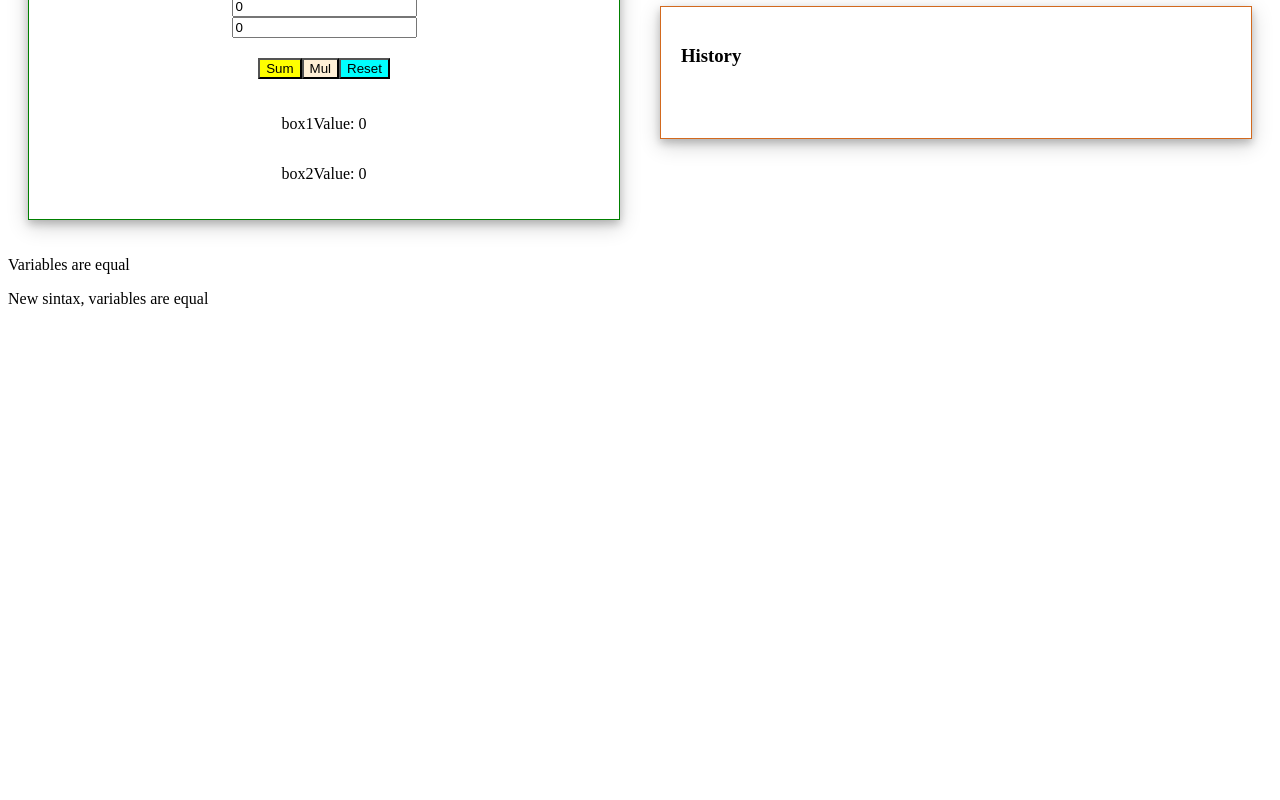
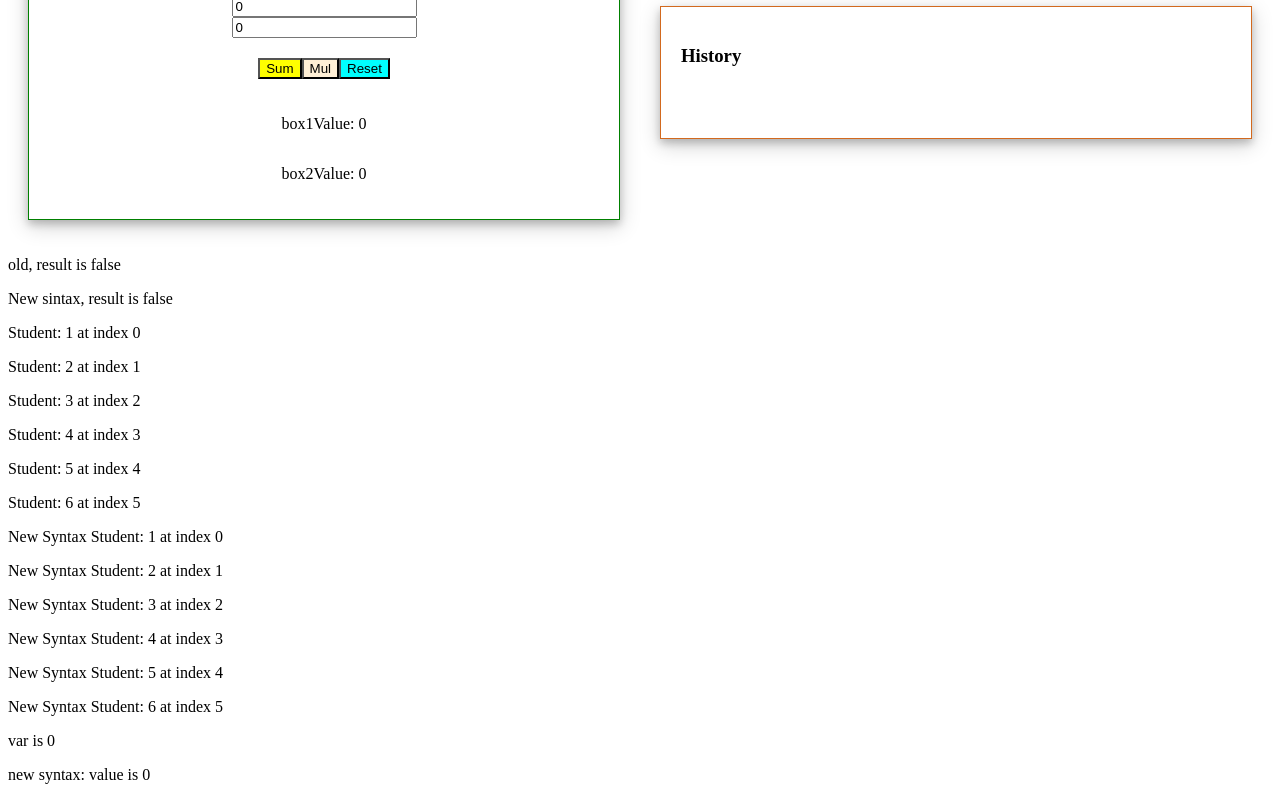
Before and after one commit to marinovivianUPB/Marino-ANGULAR-COURSE-2024, an Angular app in the folder nuevo_proyecto_angular/: page / in a window 1280 px wide. Shown: the part 545-1345 px from the top of the page. Before the commit the page ends 869 px from the top, so only its background shows below. Built offline with nearby package versions, Linux system fonts and the light colour scheme.

Commit message:
[27-09-2024] ng else, ng for and ng switch, new and old syntax

```diff
--- a/nuevo_proyecto_angular/src/app/app.component.html
+++ b/nuevo_proyecto_angular/src/app/app.component.html
@@ -19,8 +19,31 @@
   </div>
 </div>
 
-<p *ngIf="1 === 1">Variables are equal</p>
+<p *ngIf="var1 === var2 else elseold">Variables are equal</p>
+<ng-template #elseold><p>old, result is false</p></ng-template>
 
-@if(1===1){
+@if(var1===var2){
   <p>New sintax, variables are equal</p>
+} @else{
+  <p>New sintax, result is false</p>
 }
+
+<p *ngFor="let item of students; let i=index">Student: {{item}} at index {{i}}</p>
+
+@for(item of students; track item; let i=$index){
+  <p>New Syntax Student: {{item}} at index {{i}}</p>
+}
+
+<div [ngSwitch]="var1">
+  <p *ngSwitchCase="0">var is 0</p>
+  <p *ngSwitchCase="1">var is 1</p>
+  <p *ngSwitchCase="2">var is 2</p>
+  <p *ngSwitchDefault>default</p>
+</div>
+
+@switch(var1){
+  @case(0){<p>new syntax: value is 0</p>}
+  @case(1){<p>new syntax: value is 1</p>}
+  @case(2){<p>new syntax: value is 2</p>}
+  @default{<p>new syntax: default</p>}
+}
```
